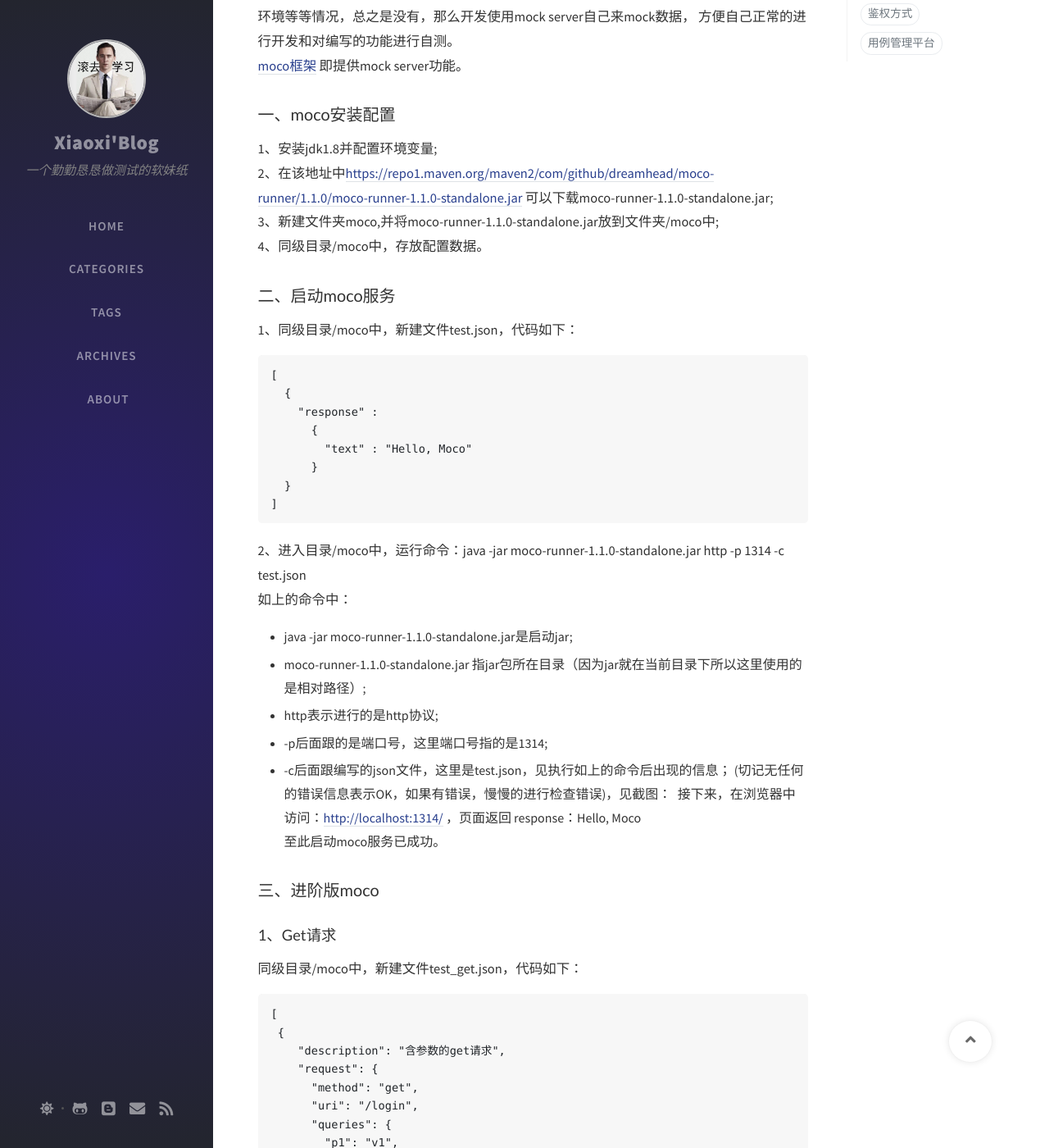
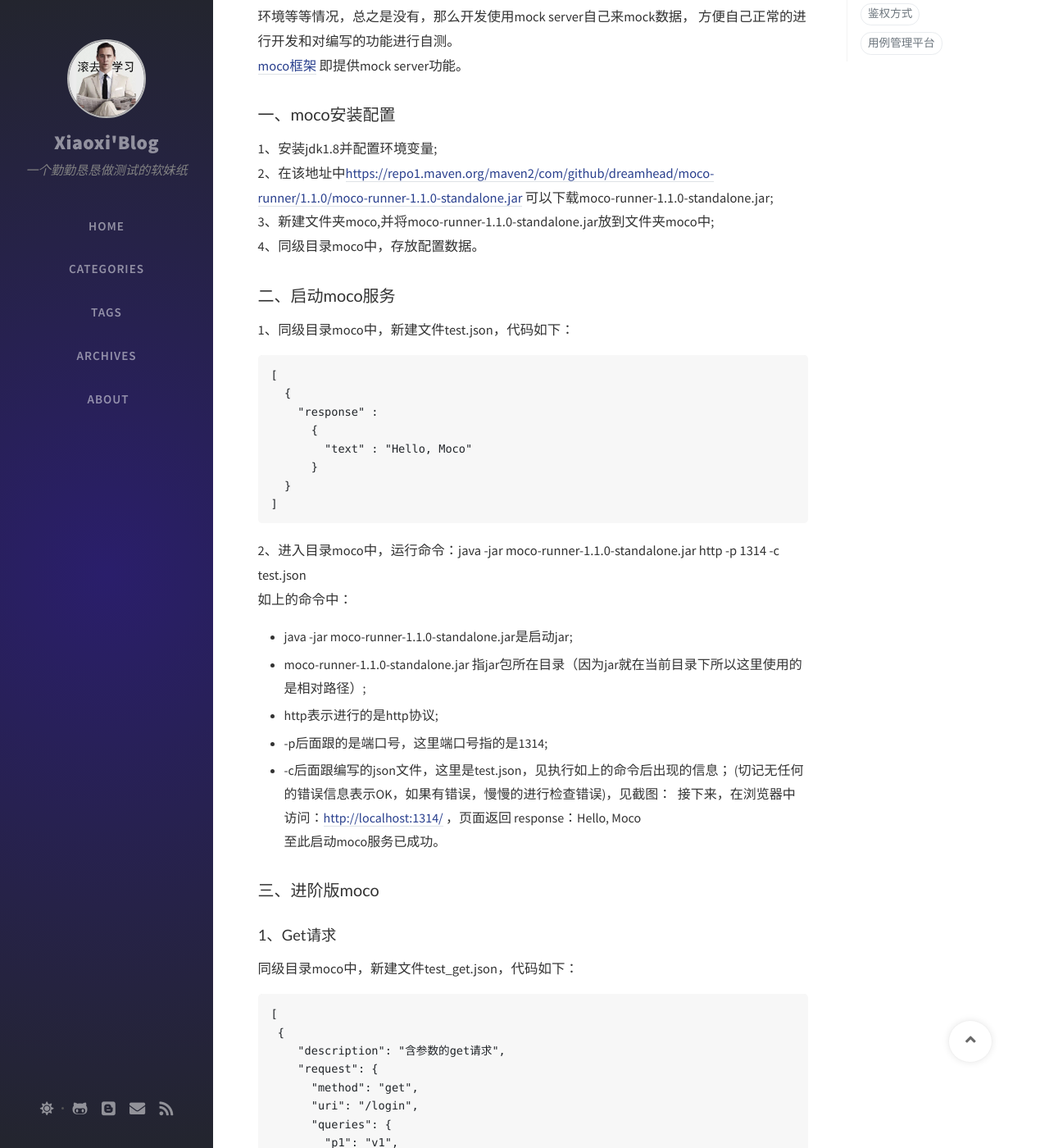
Before and after one commit to wangxiaoxi3/wangxiaoxi3.github.io, a Jekyll site: the page built from _posts/2020-11-2-moco.markdown, in a window 1280 px wide and 1400 px high, scrolled down 286 px. Shown: the whole window at 82% size. Built offline with Jekyll 4.4.1, drawn with Linux system fonts in a browser that asks for light colours; nearby versions of some CDN libraries; comment, search, counter and statistics services are not loaded; some of the changed text lies outside the part shown.

Commit message:
update repository 11-02

````diff
--- a/_posts/2020-11-2-moco.markdown
+++ b/_posts/2020-11-2-moco.markdown
@@ -15,11 +15,11 @@ mock简单的理解就是开发在开发的过程中，需要依赖一部分的
 1、安装jdk1.8并配置环境变量;\
 2、在该地址中[https://repo1.maven.org/maven2/com/github/dreamhead/moco-runner/1.1.0/moco-runner-1.1.0-standalone.jar](https://repo1.maven.org/maven2/com/github/dreamhead/moco-runner/1.1.0/moco-runner-1.1.0-standalone.jar)
 可以下载moco-runner-1.1.0-standalone.jar;\
-3、新建文件夹moco,并将moco-runner-1.1.0-standalone.jar放到文件夹/moco中;\
-4、同级目录/moco中，存放配置数据。
+3、新建文件夹moco,并将moco-runner-1.1.0-standalone.jar放到文件夹moco中;\
+4、同级目录moco中，存放配置数据。
 
 ### 二、启动moco服务
-1、同级目录/moco中，新建文件test.json，代码如下：
+1、同级目录moco中，新建文件test.json，代码如下：
 ```
 [
   {
@@ -30,7 +30,7 @@ mock简单的理解就是开发在开发的过程中，需要依赖一部分的
   }
 ]
 ```
-2、进入目录/moco中，运行命令：java -jar moco-runner-1.1.0-standalone.jar http -p 1314 -c test.json\
+2、进入目录moco中，运行命令：java -jar moco-runner-1.1.0-standalone.jar http -p 1314 -c test.json\
 如上的命令中：
 * java -jar moco-runner-1.1.0-standalone.jar是启动jar;
 * moco-runner-1.1.0-standalone.jar 指jar包所在目录（因为jar就在当前目录下所以这里使用的是相对路径）;
@@ -45,7 +45,7 @@ response：Hello, Moco\
 
 ### 三、进阶版moco
 #### 1、Get请求
-同级目录/moco中，新建文件test_get.json，代码如下：
+同级目录moco中，新建文件test_get.json，代码如下：
 ```
 [
  {
@@ -72,7 +72,7 @@ response：Hello, Moco\
 页面返回response：get login test
 
 #### 2、Post请求
-同级目录/moco中，新建文件test_post.json，代码如下：
+同级目录moco中，新建文件test_post.json，代码如下：
 ```
 [
  {
@@ -121,7 +121,7 @@ response：Hello, Moco\
 ```
 
 #### 3、定制重定向
-同级目录/moco中，新建文件test_redirect.json，代码如下：
+同级目录moco中，新建文件test_redirect.json，代码如下：
 ```
 [
   {
````
Also changed, not shown: other parts of _posts/2020-11-2-moco.markdown (+6 -6 lines), 4 other files.
